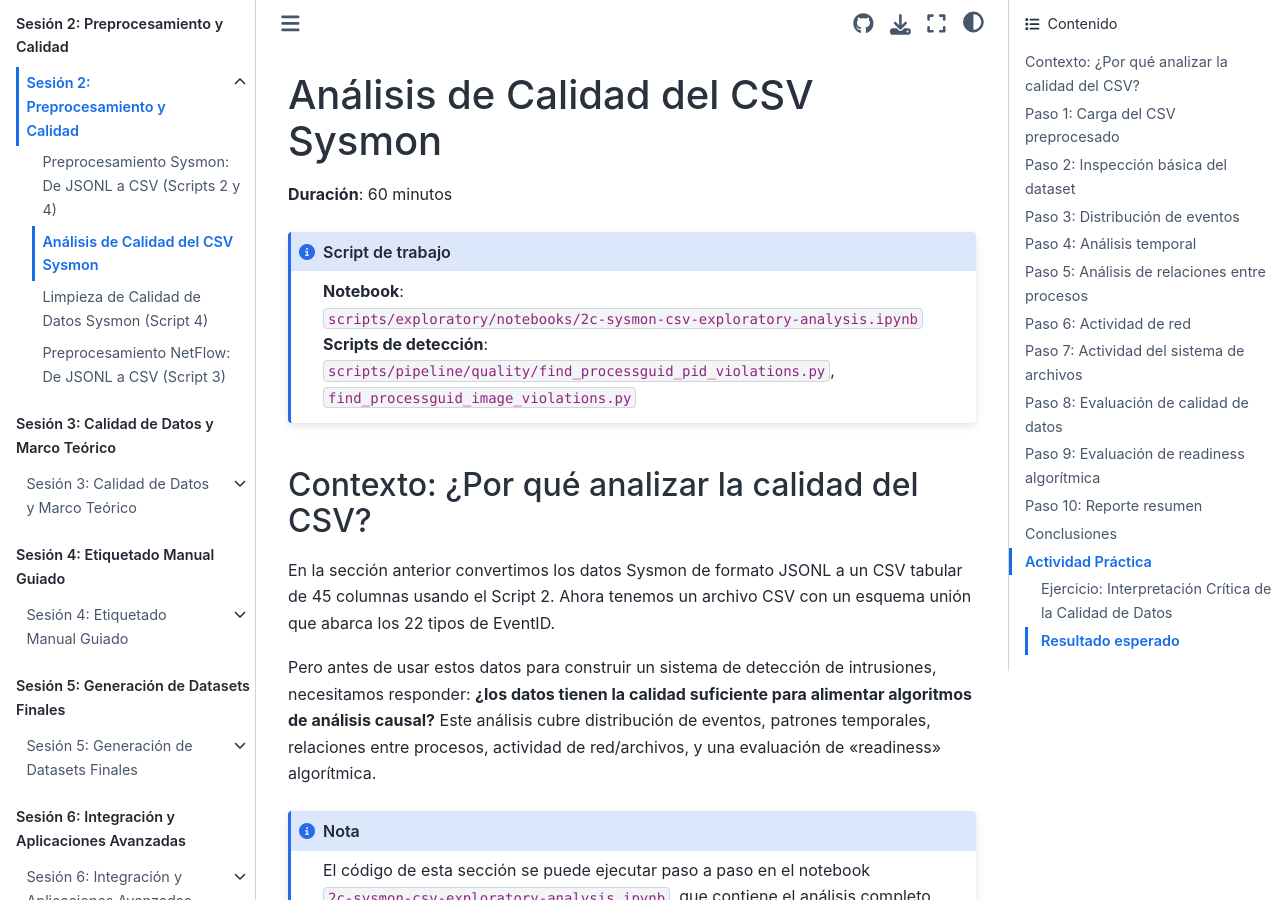
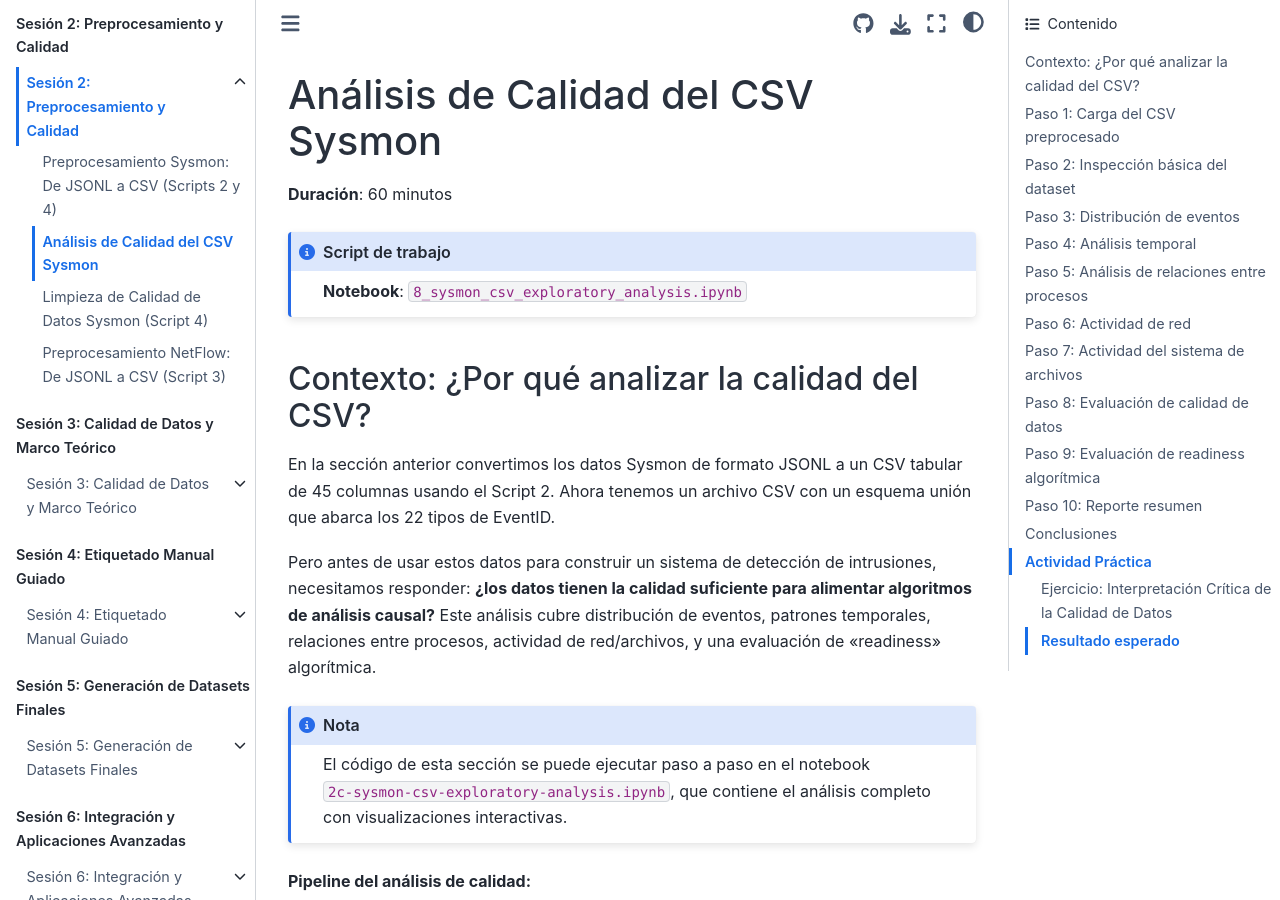
Before and after one commit to ollerenac/curso2026, a Jupyter Book: the page built from sesion-2/8-analisis-calidad-csv.md, in a window 1280 px wide and 900 px high. Built offline with Jupyter Book 1.0.4 settings and Sphinx 7.4.7 and the Sphinx Book theme 1.1.4, drawn with Linux system fonts in a browser that asks for light colours.

Commit message:
fix(sesion-2): clean up script box in sección 8 — remove detection scripts line, update notebook name
Co-Authored-By: Claude Sonnet 4.6 <noreply@anthropic.com>

````diff
--- a/sesion-2/8-analisis-calidad-csv.md
+++ b/sesion-2/8-analisis-calidad-csv.md
@@ -5,8 +5,7 @@
 ```{admonition} Script de trabajo
 :class: note
 
-**Notebook**: `scripts/exploratory/notebooks/2c-sysmon-csv-exploratory-analysis.ipynb`
-**Scripts de detección**: `scripts/pipeline/quality/find_processguid_pid_violations.py`, `find_processguid_image_violations.py`
+**Notebook**: `8_sysmon_csv_exploratory_analysis.ipynb`
 ```
 
 ## Contexto: ¿Por qué analizar la calidad del CSV?
````
